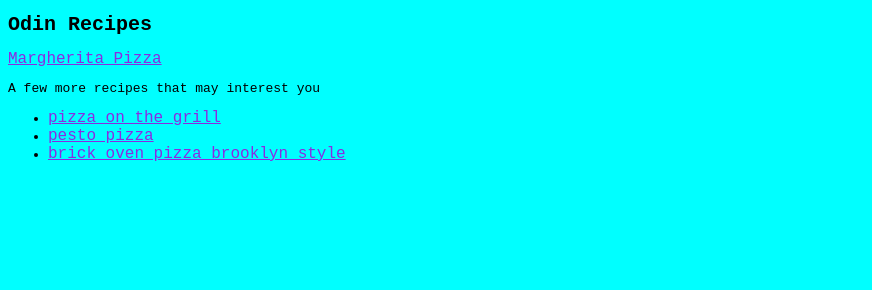
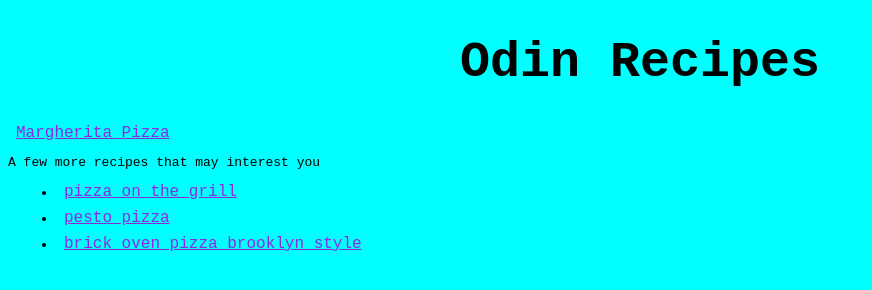
Before and after one commit to mohanwastaken/odin-recipes, a plain HTML site: page index.html in a window 1280 px wide. Shown: the whole page, without its empty margins (0-872 px from the left). Drawn offline with Linux system fonts and the light colour scheme.

Commit message:
box model

```diff
--- a/recipes/styless.css
+++ b/recipes/styless.css
@@ -6,4 +6,4 @@
 ol{
     padding: 50px;
 }
-.jkl{margin-left: auto; margin-right: auto; width: 50px;}
+.jkl {height: 200px;margin: 16px auto;text-align: center;display: block;}
--- a/styles.css
+++ b/styles.css
@@ -1,6 +1,8 @@
 *{font-family: monospace; background-color:aqua;}
-a {color:blueviolet;font-size:large;}
+a {color:blueviolet;font-size:large;padding: 8px;}
 .title{
     font-weight: bolder;
-    font-size: x-large;
+    font-size: 50px;
+    text-align: center;
 }
+li{margin: 8px;}
```
Also changed, not shown: recipes/pizza.html (+1 -1 lines).
